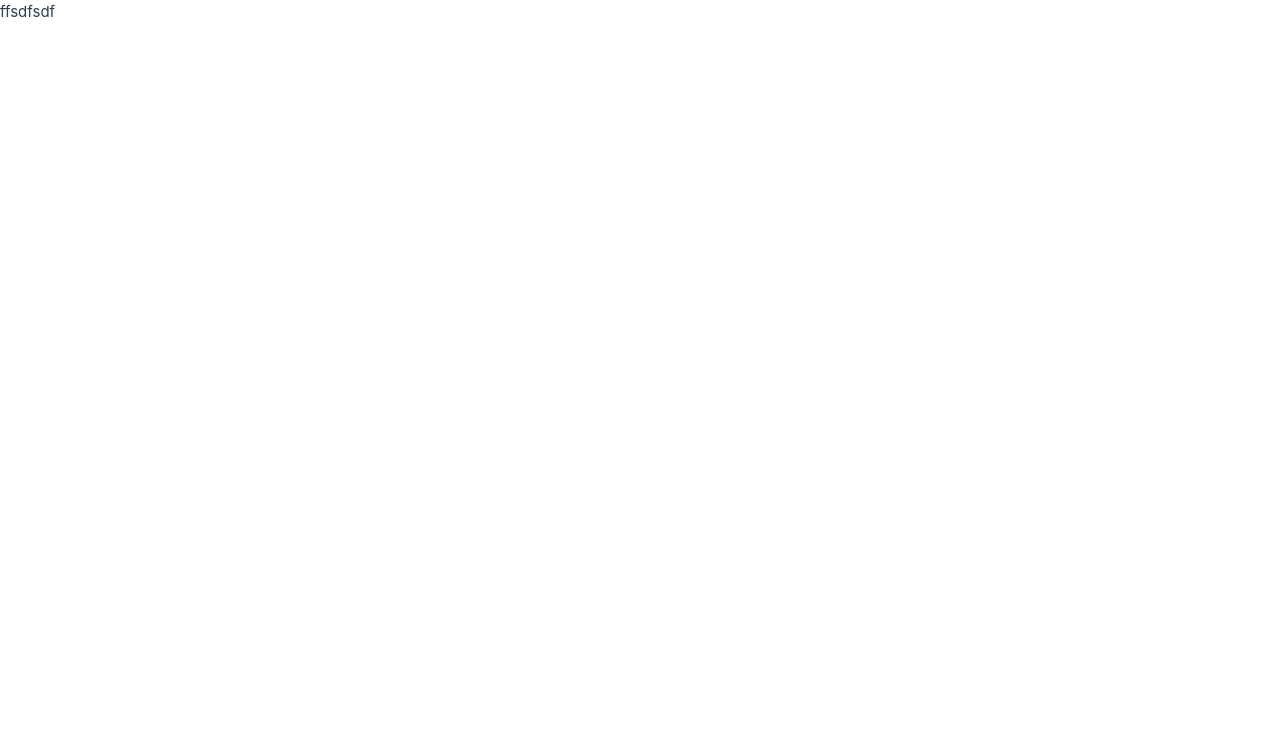
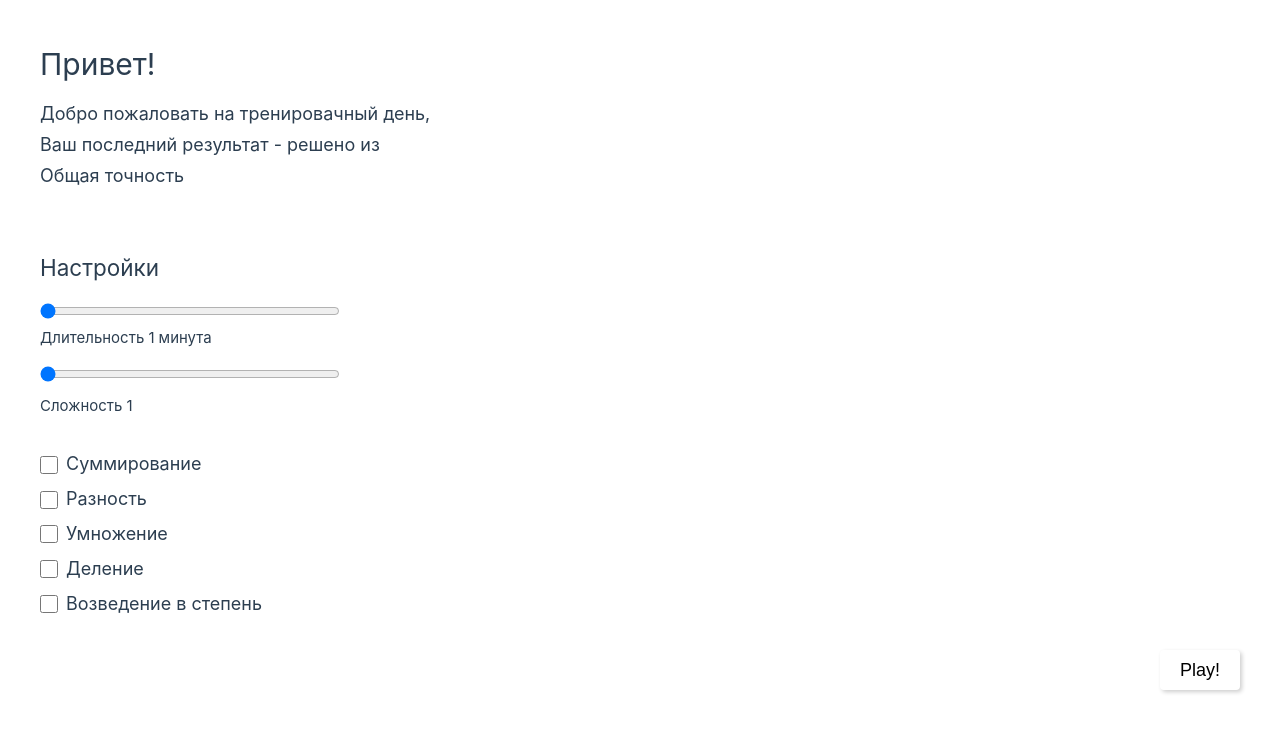
Before and after one commit to sovakrya/brain-trainer, a Vue app: page / in a window 1280 px wide. Shown: the top 732 px of the page. Built offline with nearby package versions, Linux system fonts and the light colour scheme; the HTML template or start-up script is replaced by a standard one.

Commit message:
added HeaderSettings and TheSettings

```diff
--- /dev/null
+++ b/src/components/HeaderSettings.vue
@@ -0,0 +1,28 @@
+<script setup lang="ts"></script>
+
+<template>
+  <div class="header-settings-box">
+    <h1>Привет!</h1>
+
+    <div class="header-settings-text-box">
+      <span>Добро пожаловать на {{}} тренировачный день,</span>
+      <span>Ваш последний результат - решено {{}} из {{}}</span>
+      <span>Общая точность {{}}</span>
+    </div>
+  </div>
+</template>
+
+<style scoped>
+.header-settings-box {
+  display: flex;
+  flex-direction: column;
+  gap: 12px;
+}
+
+.header-settings-text-box {
+  display: flex;
+  flex-direction: column;
+  gap: 2px;
+  font-size: 18px;
+}
+</style>
--- /dev/null
+++ b/src/components/TheSettings.vue
@@ -0,0 +1,117 @@
+<script setup lang="ts">
+import { ref } from 'vue'
+
+const durationGame = ref(1)
+const complexityGame = ref(1)
+</script>
+
+<template>
+  <div class="settings-box">
+    <div class="duration-box">
+      <h2>Настройки</h2>
+      <div>
+        <input type="range" min="1" max="15" v-model="durationGame" class="duraion-input" />
+        <div class="duraion-text">
+          <span>Длительность {{ durationGame }} </span>
+          <span v-if="durationGame < 2">минута</span>
+          <span v-else-if="durationGame < 5 && durationGame > 1">минуты</span>
+          <span v-else-if="durationGame >= 5">минут</span>
+        </div>
+      </div>
+
+      <div class="inputs-box">
+        <input type="range" min="1" max="15" v-model="complexityGame" class="duraion-input" />
+        <span>Сложность {{ complexityGame }}</span>
+      </div>
+    </div>
+
+    <div class="settings-signs-wrapper">
+      <div class="settings-signs-box">
+        <input type="checkbox" class="sign-checkbox" />
+        <span>Суммирование</span>
+      </div>
+      <div class="settings-signs-box">
+        <input type="checkbox" class="sign-checkbox" />
+        <span>Разность</span>
+      </div>
+      <div class="settings-signs-box">
+        <input type="checkbox" class="sign-checkbox" />
+        <span>Умножение</span>
+      </div>
+      <div class="settings-signs-box">
+        <input type="checkbox" class="sign-checkbox" />
+        <span>Деление</span>
+      </div>
+      <div class="settings-signs-box">
+        <input type="checkbox" class="sign-checkbox" />
+        <span>Возведение в степень</span>
+      </div>
+    </div>
+
+    <button class="settings-play-btn">Play!</button>
+  </div>
+</template>
+
+<style scoped>
+.settings-box {
+  display: flex;
+  flex-direction: column;
+  gap: 32px;
+}
+
+.duration-box {
+  display: flex;
+  flex-direction: column;
+  gap: 16px;
+}
+
+.duraion-input {
+  width: 300px;
+}
+
+.inputs-box {
+  display: flex;
+  flex-direction: column;
+  gap: 12px;
+}
+
+.duraion-text {
+  display: flex;
+  gap: 4px;
+}
+
+.settings-signs-wrapper {
+  display: flex;
+  flex-direction: column;
+  gap: 6px;
+}
+
+.settings-signs-box {
+  display: flex;
+  gap: 8px;
+  font-size: 18px;
+  align-items: center;
+}
+
+.sign-checkbox {
+  width: 18px;
+  height: 18px;
+}
+
+.settings-play-btn {
+  align-self: flex-end;
+  border: none;
+  background: none;
+  box-shadow: 2px 2px 4px rgb(206, 206, 206);
+  border-radius: 4px;
+  width: 80px;
+  height: 40px;
+  font-size: 18px;
+  cursor: pointer;
+  transition: all 0.4s;
+}
+
+.settings-play-btn:hover {
+  background-color: rgba(236, 236, 236, 0.521);
+}
+</style>
--- a/src/views/SettingsPage.vue
+++ b/src/views/SettingsPage.vue
@@ -1,5 +1,20 @@
-<script setup lang="ts"></script>
+<script setup lang="ts">
+import HeaderSettings from '@/components/HeaderSettings.vue'
+import TheSettings from '@/components/TheSettings.vue'
+</script>
 
 <template>
-  <div>ffsdfsdf</div>
+  <div class="settings-main-box">
+    <HeaderSettings />
+    <TheSettings />
+  </div>
 </template>
+
+<style scoped>
+.settings-main-box {
+  display: flex;
+  flex-direction: column;
+  padding: 40px;
+  gap: 60px;
+}
+</style>
```
